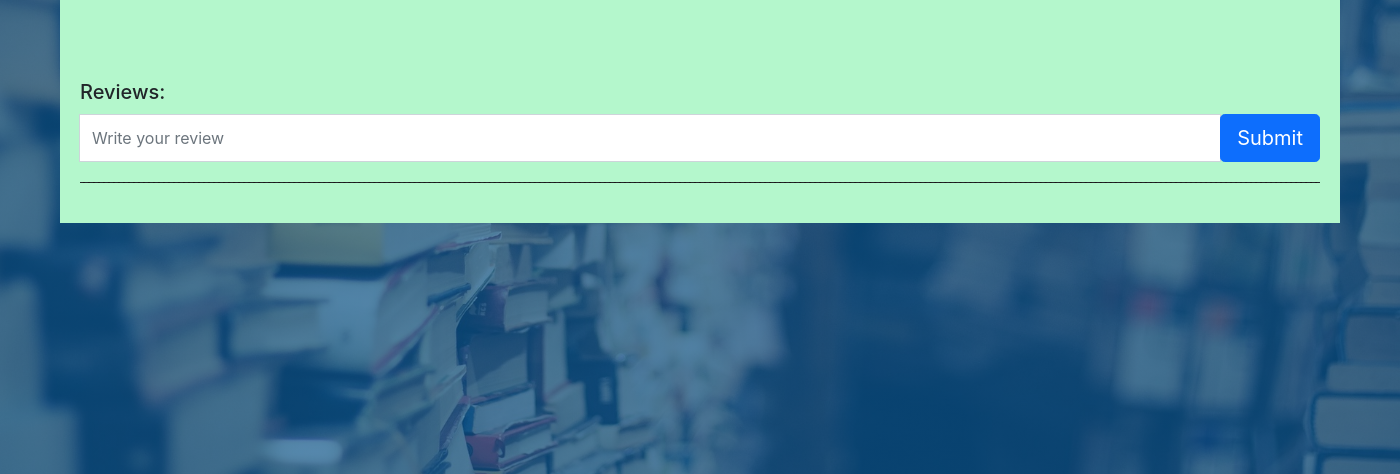
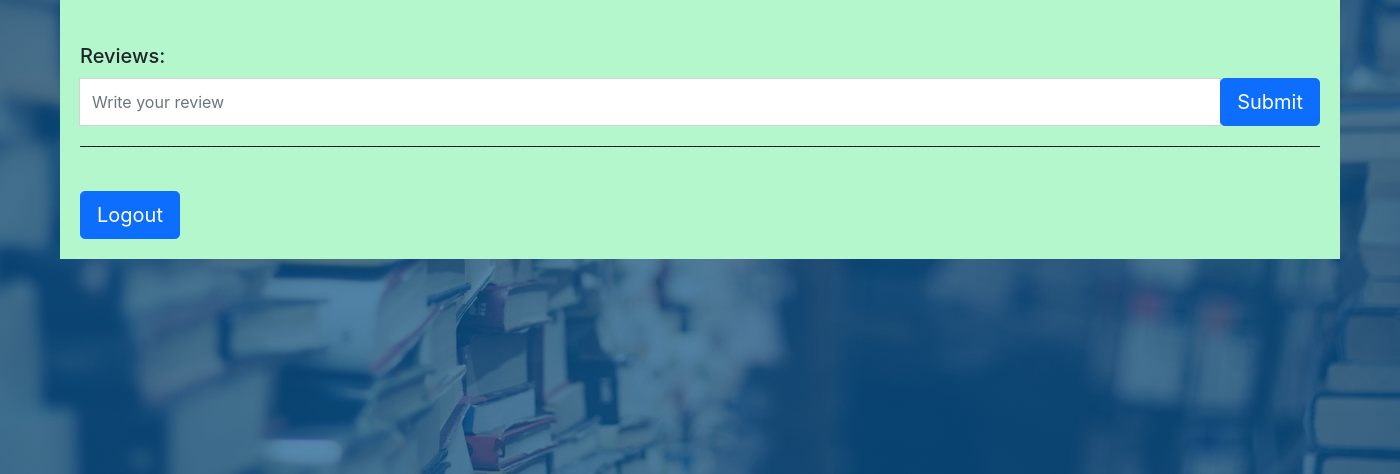
Before and after one commit to SharifRuman/Lab1, a Flask app: page /book/1 in a window 1400 px wide. Shown: the part 326-800 px from the top of the page. Run offline with Flask 2, Linux system fonts and the light colour scheme; the visitor is signed in with stand-in values (Sample User, id 1); data that the repository does not hold is empty; some libraries are stand-ins or nearby versions.

Commit message:
logout option added

```diff
--- a/templates/book.html
+++ b/templates/book.html
@@ -5,14 +5,13 @@
 		<link rel="stylesheet" href="{{ url_for('static', filename='style.css') }}">
 		<link rel="stylesheet" href="{{ url_for('static', filename='bootstrap.min.css') }}">
 		<link rel="stylesheet" href="https://use.fontawesome.com/releases/v5.7.1/css/all.css">
-
-		<script src="{{url_for('static', filename='main.js')}}"></script>
 	</head>
 	<body>
         <div class="container">
             <div class="row">
                 <div class="col-lg-12">
                     <div class="ibox float-e-margins">
+                        <br>
                         <div class="ibox-content">
                             <h5>{{ books[1] }}</h5>
                             <h6>{{ books[2] }}</h6>
@@ -50,7 +49,14 @@
                             </div>
                             <div class="hr-line-dashed"></div>
                             {% endfor %}
+                            <br>
+                            <div class="input-group-btn">
+                            <a class="btn btn-lg btn-primary" href="{{ url_for('logout') }}" type="submit">
+                                Logout
+                            </a>
                         </div>
+                        </div>
+                        <br>
                     </div>
                 </div>
             </div>
```
Also changed, not shown: templates/search_result.html (+8 -2 lines).
